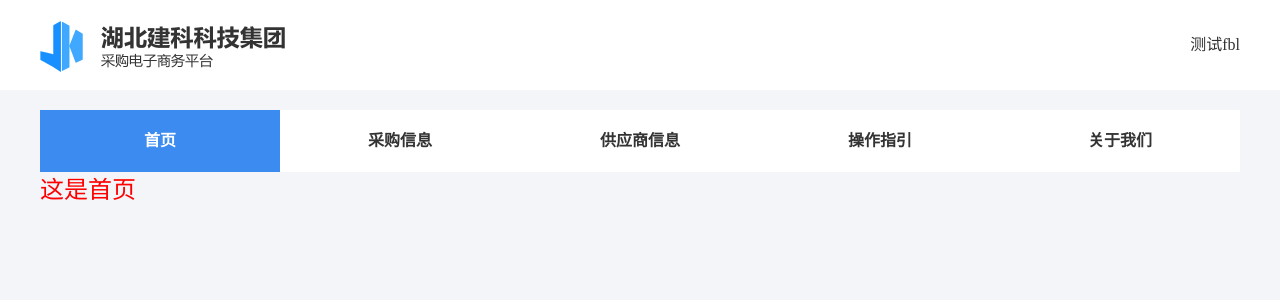
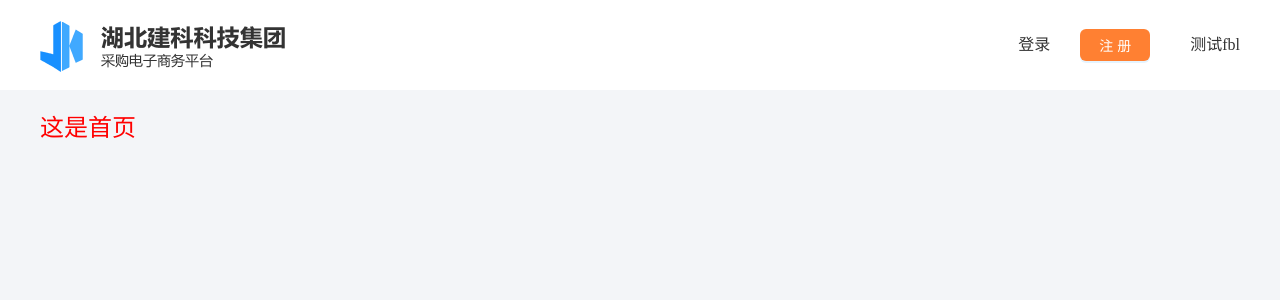
Before and after one commit to lakerwy/vite-react, a React (Vite) app: page /home in a window 1280 px wide. Shown: the top 300 px of the page. Built offline with nearby package versions, Linux system fonts and the light colour scheme.

Commit message:
自定义是否显示菜单hooks

```diff
--- /dev/null
+++ b/src/hooks/useShowMenu.jsx
@@ -0,0 +1,11 @@
+import {matchRoutes} from "react-router-dom";
+import {router} from "../router/router.jsx";
+
+function useShowMenu() {
+    const location = useLocation()
+    const matchRoute = matchRoutes(router, location)
+    const hideMenu = matchRoute.some(item => item.route.hideMenu)
+    return hideMenu
+}
+
+export default useShowMenu
--- a/src/layout/headerBid.jsx
+++ b/src/layout/headerBid.jsx
@@ -1,7 +1,6 @@
 import styles from './style/headerBid.module.scss'
 import {getImageUrl} from "@/utils/index.js";
-import {DownOutlined, SmileOutlined} from '@ant-design/icons';
-import {Dropdown, Space, Menu} from 'antd';
+import {Dropdown, Space, Menu, Button} from 'antd';
 
 
 const headerBid = () => {
@@ -24,6 +23,12 @@ const headerBid = () => {
                 <img src={getImageUrl('logo5.png')} alt=""/>
             </div>
             <ul className={styles.nav} data-flex="">
+                <div className={styles.unLogin} data-flex="cross:center">
+                    <div className={styles.login}>登录</div>
+                    <div className={styles.register}>
+                        <Button className={styles.myButton} type="primary">注册</Button>
+                    </div>
+                </div>
                 <div className={styles.hasLogin} data-flex="cross:center">
                     <Dropdown
                         menu={{
@@ -31,7 +36,7 @@ const headerBid = () => {
                         }}
                         placement="bottom"
                     >
-                        <a onClick={(e) => e.preventDefault()}>
+                        <a className="cursor-pointer" onClick={(e) => e.preventDefault()}>
                             测试fbl
                         </a>
                     </Dropdown>
--- a/src/layout/index.jsx
+++ b/src/layout/index.jsx
@@ -1,16 +1,18 @@
-import {Link, Outlet} from 'react-router-dom';
+import {Link, matchRoutes, Outlet} from 'react-router-dom';
 import HeaderBid from "./headerBid.jsx";
 import TopMenu from "./topMenu.jsx";
+import useShowMenu from "../hooks/useShowMenu.jsx";
 
 const layout = () => {
+    const hideMenu = useShowMenu()
     return (
         <div className="bidding-layout">
             <div className="bidding-header bidding-w">
-                <HeaderBid />
+                <HeaderBid/>
             </div>
             <div className="bidding-content">
                 <div className="top-menu pt-5 bidding-w">
-                    <TopMenu />
+                    {!hideMenu && <TopMenu/>}
                 </div>
                 <Outlet/>
             </div>
--- a/src/layout/style/headerBid.module.scss
+++ b/src/layout/style/headerBid.module.scss
@@ -28,7 +28,7 @@
       }
       .register {
         margin-left: 30px;
-        .el-button {
+        .myButton  {
           width: 70px;
           background: #ff8032;
         }
@@ -36,12 +36,6 @@
     }
     .hasLogin {
       margin-left: 40px;
-      .ant-dropdown-trigger {
-        height: 30px;
-      }
-      .el-avatar--circle {
-        margin-right: 14px;
-      }
     }
   }
 }
--- a/src/layout/topMenu.jsx
+++ b/src/layout/topMenu.jsx
@@ -1,6 +1,5 @@
 import styles from './style/topMenu.module.scss'
 import { router } from "../router/router.jsx";
-import { matchRoutes, useMatches } from "react-router-dom";
 
 const navList = [
     {
@@ -32,8 +31,6 @@ const navList = [
 const topMenu = () => {
     const navigate = useNavigate();
     const location = useLocation()
-    const matchRoute = matchRoutes(router, location)
-    console.log(matchRoute)
     const handleClick = (item) => {
         startTransition(()=>{
             navigate(item.path);
```
